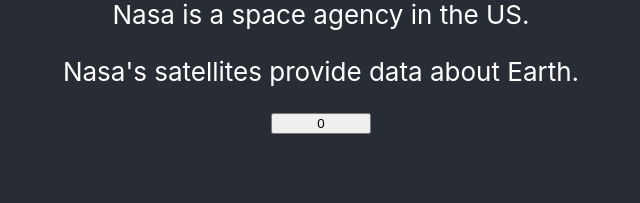
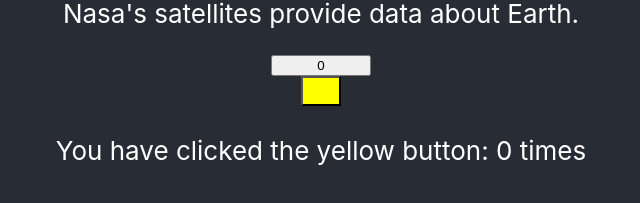
Before and after one commit to kay-dent/marsappspa2, a React (Create React App) app: page / in a window 1280 px wide. Shown: the part 563-766 px from the top of the page, without its empty margins (319-959 px from the left). Built offline with nearby package versions, Linux system fonts and the light colour scheme.

Commit message:
Created CounterWithTree where state and functions are stored in parent component and passed downwards

```diff
--- a/src/App.tsx
+++ b/src/App.tsx
@@ -2,6 +2,7 @@
 import './App.css';
 import ContentSection from './ContentSection';
 import { useEffect, useState } from 'react';
+import CounterWithTree from './CounterWithTree';
 
 function App() {
   return (
@@ -14,6 +15,8 @@
           paragraphTwo={"Nasa's satellites provide data about Earth."}
         />
         <Counter />
+
+        <CounterWithTree/>
       </header>
     </div>
   );
@@ -38,4 +41,6 @@
   )
 }
 
+
+
 export default App;
--- /dev/null
+++ b/src/CounterWithTree.css
@@ -0,0 +1,5 @@
+.button-two {
+    background-color: yellow;
+    height: 30px;
+    width: 40px
+}
--- /dev/null
+++ b/src/CounterWithTree.tsx
@@ -0,0 +1,52 @@
+import './CounterWithTree.css'
+import{ useEffect, useState } from 'react';
+
+export default function CounterWithTree() {
+
+    const [count, setCount] = useState(Number(localStorage.getItem("count-two")) || 0)
+
+    useEffect(() => {
+        localStorage.setItem("count-two", `${count}`)
+      })
+
+    function handleClick() {
+        setCount(count + 1)
+    }
+
+
+    return (
+        <div>
+            <Button handleClick={handleClick}/>
+            <Message count={count}/>
+        </div>
+
+    )
+}
+
+function Button({ handleClick }: {
+    handleClick: React.MouseEventHandler
+}) {
+
+    return (
+        <button className={"button-two"} onClick={handleClick}></button>
+    )
+}
+
+function Message({count} : {
+    count: number
+}) {
+
+    return (
+        <div>
+            <p>You have clicked the yellow button: <CounterValue count={count}/> times</p>
+        </div>
+    )
+}
+
+function CounterValue({count} : {
+    count: number
+}) {
+    return (
+        <span>{count}</span>
+    )
+}
```
